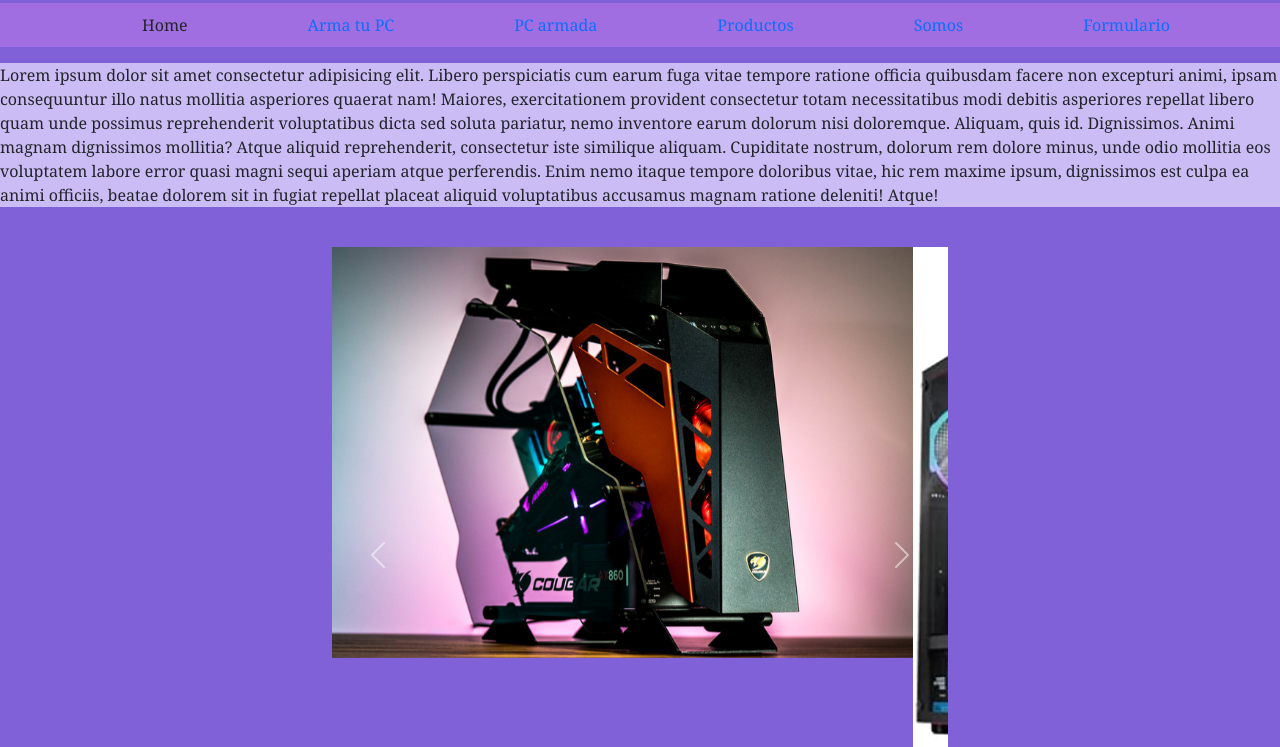
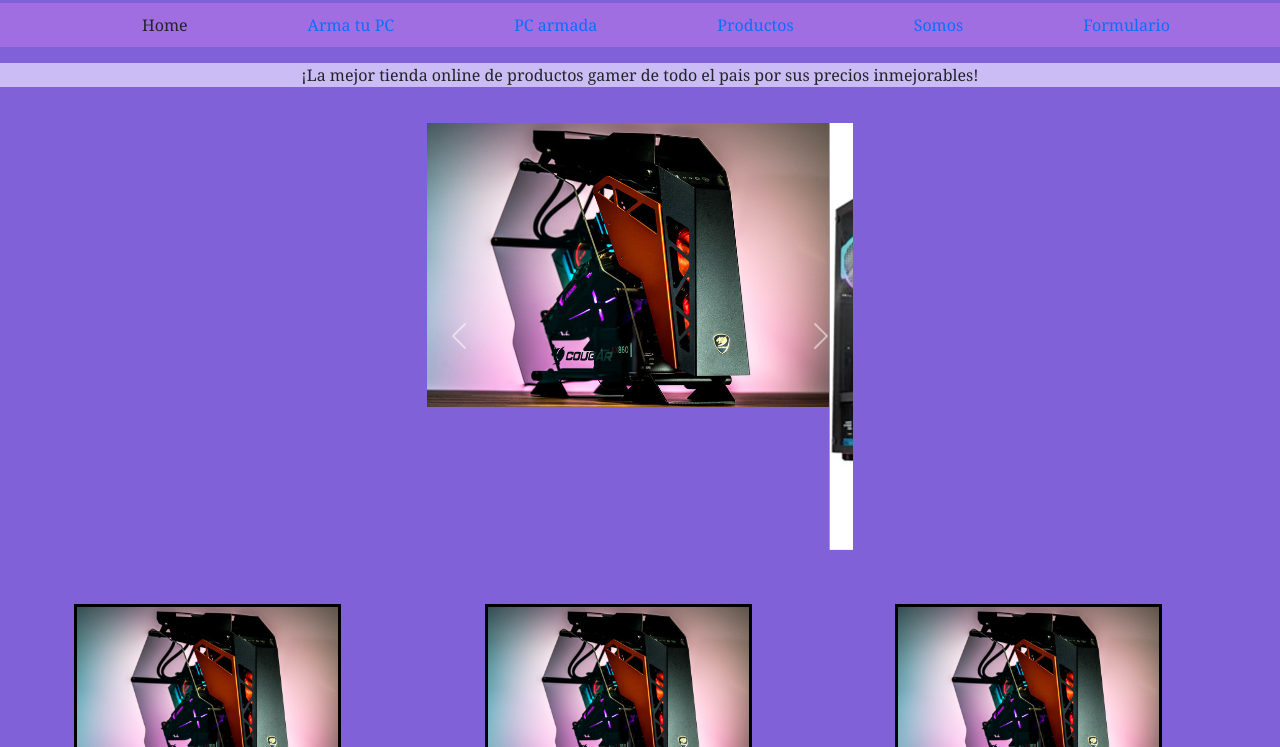
Before and after one commit to Conrado03/TP, a website: page index.html in a window 1280 px wide. Shown: the part 53-800 px from the top of the page. Drawn offline with nearby package versions, Linux system fonts and the light colour scheme.

Commit message:
nuevos cambios

```diff
--- a/index.html
+++ b/index.html
@@ -7,14 +7,14 @@
     <link href="https://cdn.jsdelivr.net/npm/bootstrap@5.2.0-beta1/dist/css/bootstrap.min.css" rel="stylesheet" integrity="sha384-0evHe/X+R7YkIZDRvuzKMRqM+OrBnVFBL6DOitfPri4tjfHxaWutUpFmBp4vmVor" crossorigin="anonymous">
 
    <link rel="stylesheet" href="css/main.css">
+   <meta name="description" content="Tienda online de venta de productos tecnologicos, sector donde aparecen los productos mas recomendados">
+    <meta name="keywords" content="Computadora gamer,Placa de video,Procesador,Memoria RAM,teclado,">
     <title>Home</title>
 </head>
 <body>
 
     <header>
         <h1>CN GAMER</h1>
-        <meta name="description" content="Tienda online de venta de productos tecnologicos, sector donde aparecen los productos mas recomendados">
-        <meta name="keywords" content="Computadora gamer,Placa de video,Procesador,Memoria RAM,teclado,">
     </header>
     <nav>
         <ul>
@@ -26,25 +26,22 @@
             <li><a href="pages/formulario.html">Formulario</a></li>
         </ul>
     </nav>
-    <main>
-        <p>Lorem ipsum dolor sit amet consectetur adipisicing elit. Libero perspiciatis cum earum fuga vitae tempore ratione officia quibusdam facere non excepturi animi, ipsam consequuntur illo natus mollitia asperiores quaerat nam!
-            Maiores, exercitationem provident consectetur totam necessitatibus modi debitis asperiores repellat libero quam unde possimus reprehenderit voluptatibus dicta sed soluta pariatur, nemo inventore earum dolorum nisi doloremque. Aliquam, quis id. Dignissimos.
-            Animi magnam dignissimos mollitia? Atque aliquid reprehenderit, consectetur iste similique aliquam. Cupiditate nostrum, dolorum rem dolore minus, unde odio mollitia eos voluptatem labore error quasi magni sequi aperiam atque perferendis.
-            Enim nemo itaque tempore doloribus vitae, hic rem maxime ipsum, dignissimos est culpa ea animi officiis, beatae dolorem sit in fugiat repellat placeat aliquid voluptatibus accusamus magnam ratione deleniti! Atque!</p>
-        <main>
+
 
     <main class="imagenes">
+        <p>¡La mejor tienda online de productos gamer de todo el pais por sus precios inmejorables!</p>
             <center>
-            <div id="carouselExampleControls" class="carousel slide col-6" data-bs-ride="carousel">
+           <div class="carousel">
+             <div id="carouselExampleControls" class="carousel slide col-4" data-bs-ride="carousel">
                  <div class="carousel-inner">
                    <div class="carousel-item active">
-                    <img src="img/840_560.jpg" class="d-block w-100" alt="pc1">
+                     <img src="img/840_560.jpg" class="d-block w-100" alt="pcGamer1">
                    </div>
                    <div class="carousel-item">
-                    <img src="img/419i590IT5L._AC_UL600_SR600,600_.jpg" class="d-block w-100" alt="pc2">
+                     <img src="img/419i590IT5L._AC_UL600_SR600,600_.jpg" class="d-block w-100" alt="pcGamer2">
                    </div>
                    <div class="carousel-item">
-                    <img src="img/D_NQ_NP_727016-MLA31070773306_062019-W.jpg" class="d-block w-100" alt="pc3">
+                     <img src="img/D_NQ_NP_727016-MLA31070773306_062019-W.jpg" class="d-block w-100" alt="pcGamer3">
                    </div>
                  </div>
                  <button class="carousel-control-prev" type="button" data-bs-target="#carouselExampleControls" data-bs-slide="prev">
@@ -55,6 +52,7 @@
                    <span class="carousel-control-next-icon" aria-hidden="true"></span>
                    <span class="visually-hidden">Next</span>
                  </button>
+               </div>
            </div>
             </center>
     </main>
--- a/scss/styles.scss
+++ b/scss/styles.scss
@@ -42,6 +42,15 @@ nav{
     }
 }
 
+.slide{
+    display: grid;
+    top: 20px;
+}
+.imagenes
+    p{
+        text-align: center;
+    }
+
 main{
     p{
         background-color: #CBBCF6;
@@ -58,12 +67,6 @@ footer{
     right: 0%;
     text-align: center;
     font-family: Cambria, Cochin, Georgia, Times, 'Times New Roman', serif;
-    }
-
-    .imagenes{
-        top: 10%;
-        padding: 1.5rem;
-        display: grid;
     }
 
     .publi{
@@ -98,12 +101,6 @@ footer{
         }
     }
 
-    @media screen and (min-width:600px) {
-        .imagenes{
-            display: block;
-            grid-area: pSec;
-        }
-    }
     @media screen and (min-width:700px) {
         .publi{
             grid-template-areas: "pcGamer pcGamer"
```
Also changed, not shown: pages/arma.html (+0 -9 lines), pages/armada.html (+1 -6 lines), pages/formulario.html (+1 -2 lines), pages/productos.html (+0 -6 lines), css/main.css, scss/base/_variables.scss (line endings or trailing spaces). Lines whose indentation alone changed are shown as unchanged.
